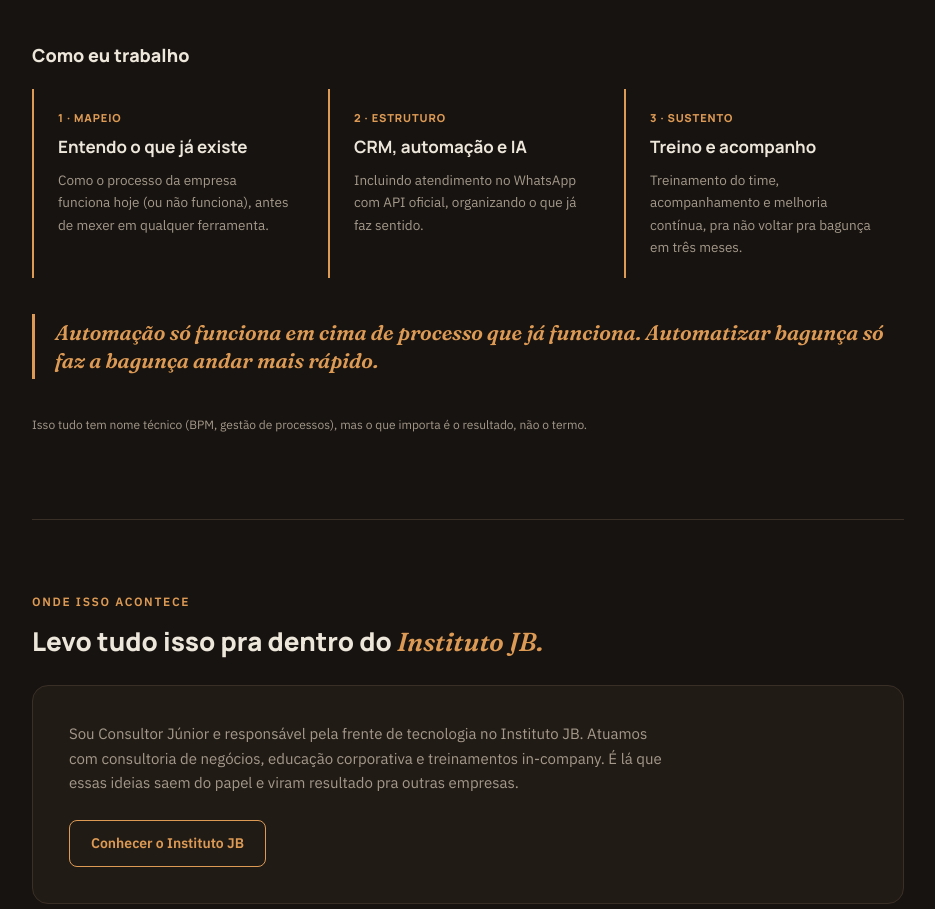
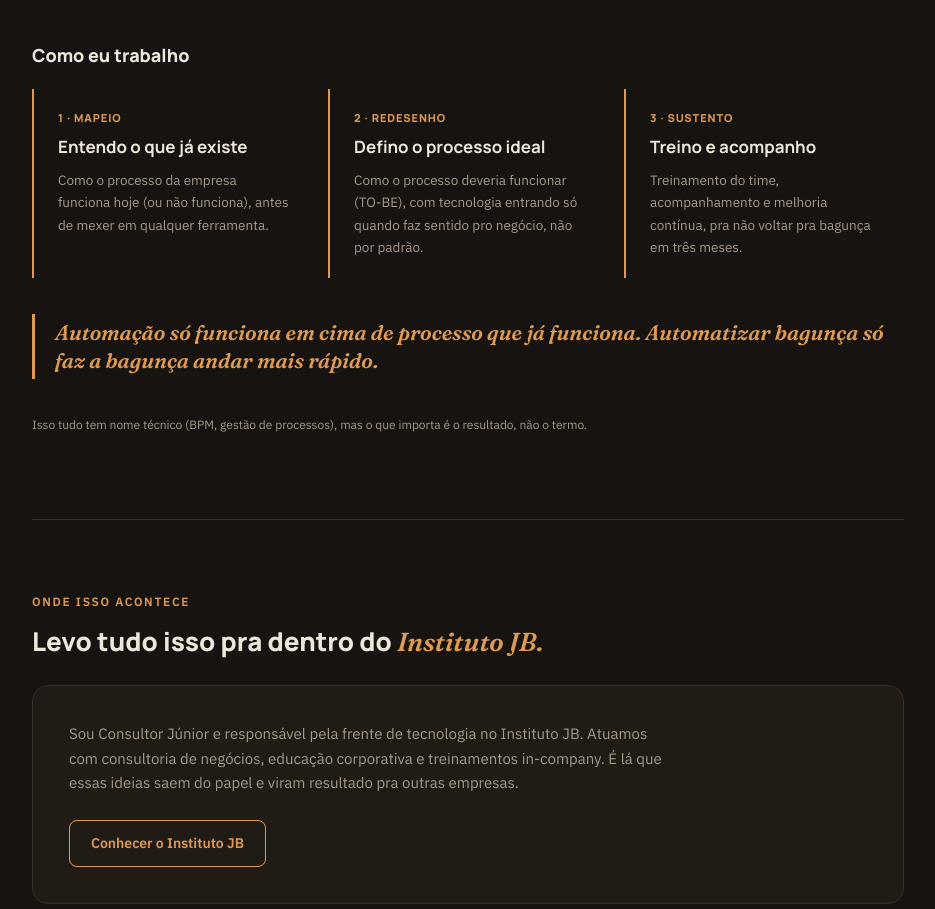
Before and after one commit to leomazzeu/site-pessoal, a plain HTML site: page index.html in a window 1280 px wide. Shown: the part 935-1844 px from the top of the page, without its empty margins (172-1107 px from the left). Drawn offline with Linux system fonts and the light colour scheme.

Commit message:
Generaliza etapa 2 (TO-BE) do como eu trabalho, remove menção fixa a CRM/WhatsApp

```diff
--- a/index.html
+++ b/index.html
@@ -171,9 +171,9 @@
         <p>Como o processo da empresa funciona hoje (ou não funciona), antes de mexer em qualquer ferramenta.</p>
       </div>
       <div class="step">
-        <p class="n">2 · Estruturo</p>
-        <h3>CRM, automação e IA</h3>
-        <p>Incluindo atendimento no WhatsApp com API oficial, organizando o que já faz sentido.</p>
+        <p class="n">2 · Redesenho</p>
+        <h3>Defino o processo ideal</h3>
+        <p>Como o processo deveria funcionar (TO-BE), com tecnologia entrando só quando faz sentido pro negócio, não por padrão.</p>
       </div>
       <div class="step">
         <p class="n">3 · Sustento</p>
```
